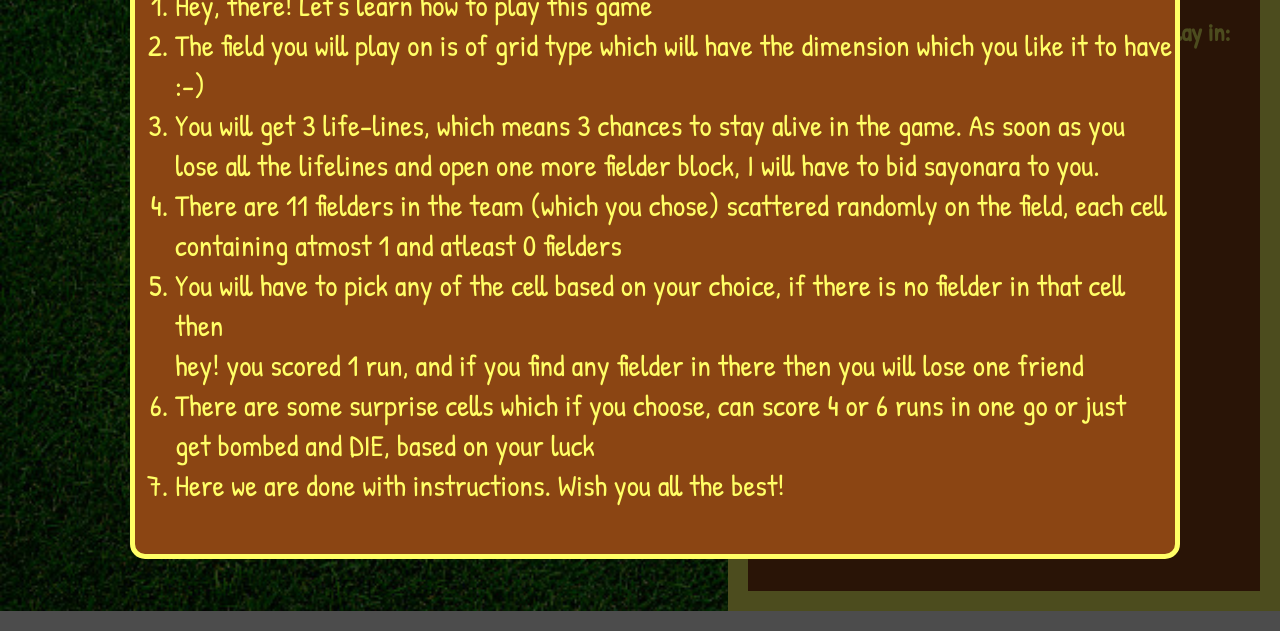
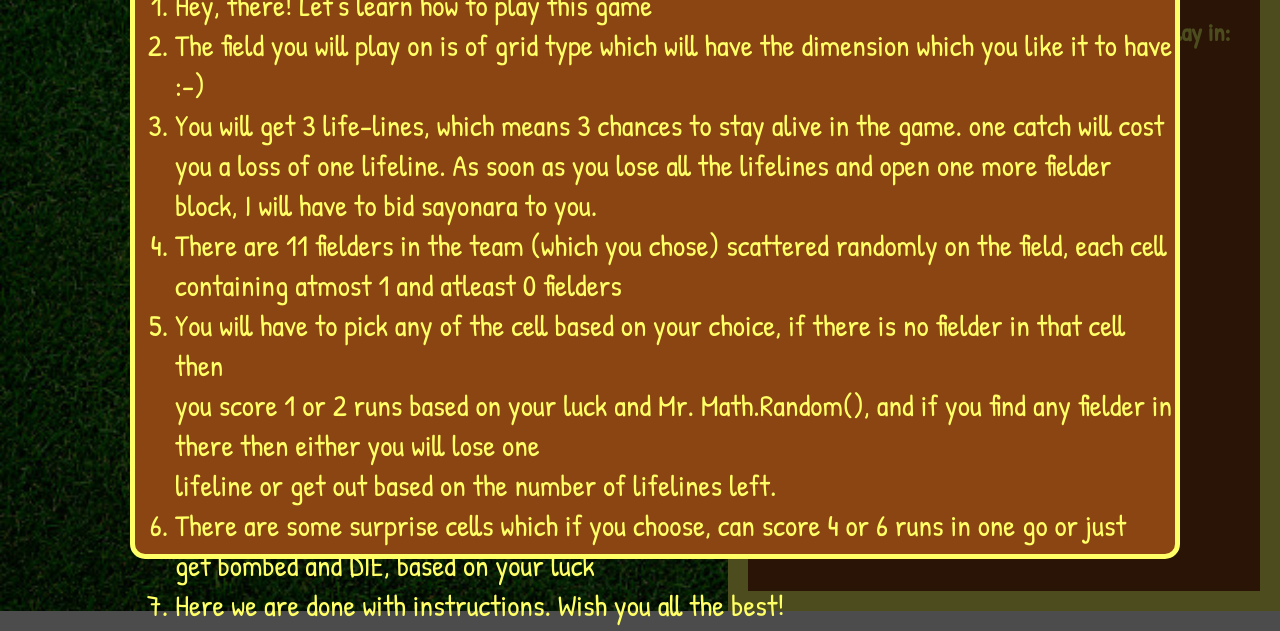
Before and after one commit to ananyarao23/final_gameProject_CS104, a plain HTML site: page CS104_project/index.html in a window 1280 px wide. Both pictures are taken after a click on the button "Instructions". Shown: the part 189-820 px from the top of the page. Drawn offline with Linux system fonts and the light colour scheme.

Commit message:
Update index.html

```diff
--- a/CS104_project/index.html
+++ b/CS104_project/index.html
@@ -37,9 +37,10 @@
           <ol>
             <li>Hey, there! Let's learn how to play this game</li>
             <li>The field you will play on is of grid type which will have the dimension which you like it to have :-)</li>
-            <li>You will get 3 life-lines, which means 3 chances to stay alive in the game. As soon as you lose all the lifelines and open one more fielder block, I will have to bid sayonara to you.</li>
+            <li>You will get 3 life-lines, which means 3 chances to stay alive in the game.
+              one catch will cost you a loss of one lifeline. As soon as you lose all the lifelines and open one more fielder block, I will have to bid sayonara to you.</li>
             <li>There are 11 fielders in the team (which you chose) scattered randomly on the field, each cell <br> containing atmost 1 and atleast 0 fielders</li>
-            <li>You will have to pick any of the cell based on your choice, if there is no fielder in that cell then <br> hey! you scored 1 run, and if you find any fielder in there then you will lose one friend</li>
+            <li>You will have to pick any of the cell based on your choice, if there is no fielder in that cell then <br> you score 1 or 2 runs based on your luck and Mr. Math.Random(), and if you find any fielder in there then either you will lose one <br> lifeline or get out based on the number of lifelines left.</li>
             <li>There are some surprise cells which if you choose, can score 4 or 6 runs in one go or just <br> get bombed and DIE, based on your luck</li>
             <li>Here we are done with instructions. Wish you all the best!</li>
           </ol>
```
